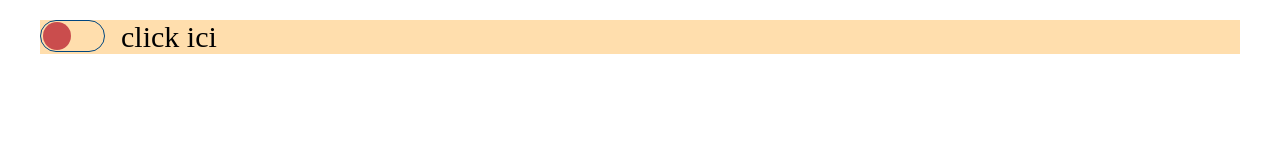
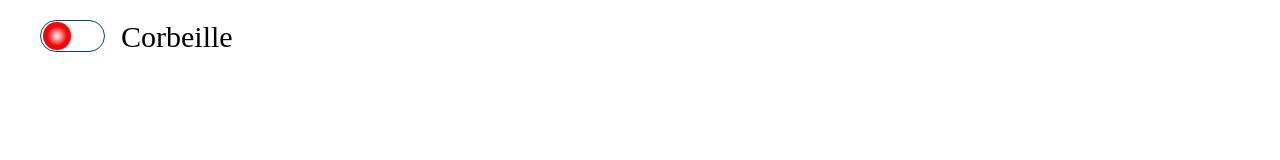
Before and after one commit to Nicoprost/CheckBox_git, a plain HTML site: page index.html in a window 1280 px wide. Drawn offline with Linux system fonts and the light colour scheme.

Commit message:
le nouveau bouton

```diff
--- a/index.html
+++ b/index.html
@@ -13,7 +13,7 @@
         <div class="form-check">
             <input type="checkbox" id="cgv" name="cgv">
             <label for="cgv">
-                click ici
+                Corbeille
             </label>
         </div>
     </div>
--- a/style.css
+++ b/style.css
@@ -1,21 +1,29 @@
 *{
     box-sizing: border-box;
+
+
 }
  .container{
+     /*position:absolute;
+     top:50%;
+     left:50%;
+     transform: translate(-50%,-50%);*/
+     display: flex;
+     align-items: center;
      max-width: 1200px;
      margin:20px;
      margin-left: auto;
      margin-right: auto;
-     background-color: navajowhite;
+     font-size: 50px;
  }
 
 .form-check {
-    position:relative;
-    --border:#00467f;
+   position:relative;
+   --border:#00467f;
     --cursor:#ca4d4d;
-    --checked:#e1c41c;
-    --cursorchecked:#1767cf;
-    font-size: 30px;
+    --checked:#ca4d4d;
+    --cursorchecked:white;
+   font-size: 30px;
 }
 
 .form-check input {
@@ -28,6 +36,7 @@
     grid-template-columns: 2em 1fr;
     grid-template-areas: "checkbox label";
     gap:.7em;
+
 }
 
 .form-check label::before,
@@ -35,13 +44,13 @@
 {
     content:"";
     grid-area: checkbox;
-    display: block;
+    display: flex;
 }
 .form-check label::before
 {
     width: 100%;
     height: 1em;
-    padding-right: .1em;
+    padding-left: .1em;
     border-radius: 1em;
     border: solid 1px var(--border);
     transition: background-color .3s, border-color .3s;
@@ -53,16 +62,25 @@
     border-radius: 50%;
     margin-top: 2px;
     margin-left:.1em;
+    background: radial-gradient( #ffffff,red, red);
     transition: background-color .3s, transform .3s;
 }
 
 .form-check input:checked + label::before {
-background-color: var(--checked);
 border-color: var(--cursor);
+background: radial-gradient( #ffffff,red, red);
 }
 .form-check input:checked + label::after {
     background-color: var(--cursorchecked);
     border-color: var(--border);
     transform:translateX(1em);
-    box-shadow: 0px 0px 25px 5px rgb(24, 134, 236);
-    }
+    background: radial-gradient(red,#ffffff,#ffffff);
+
+
+}
+
+.form-check label + input:checked {
+    grid-area: label;
+    transform: translateX(-100px);
+    transition: linear ease-in-out 1s;
+}
```
Also changed, not shown: 1 other file.
